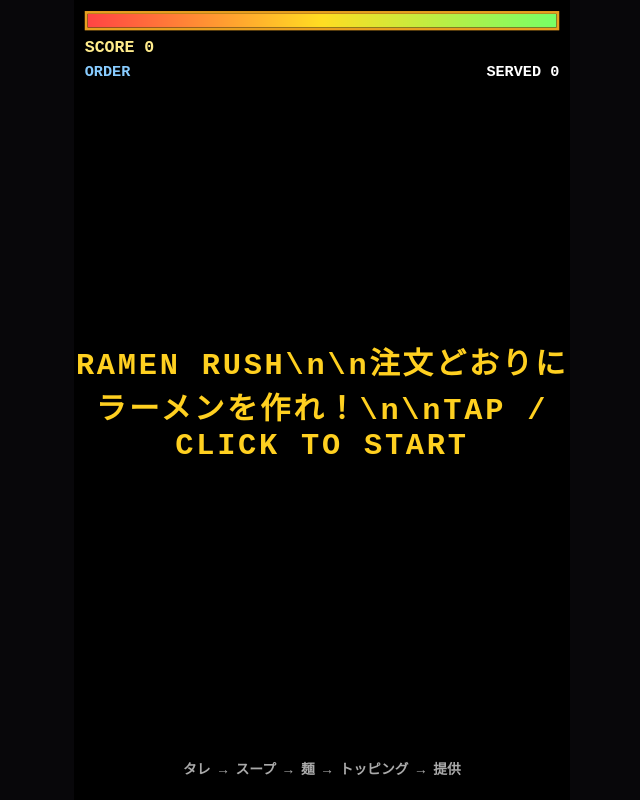
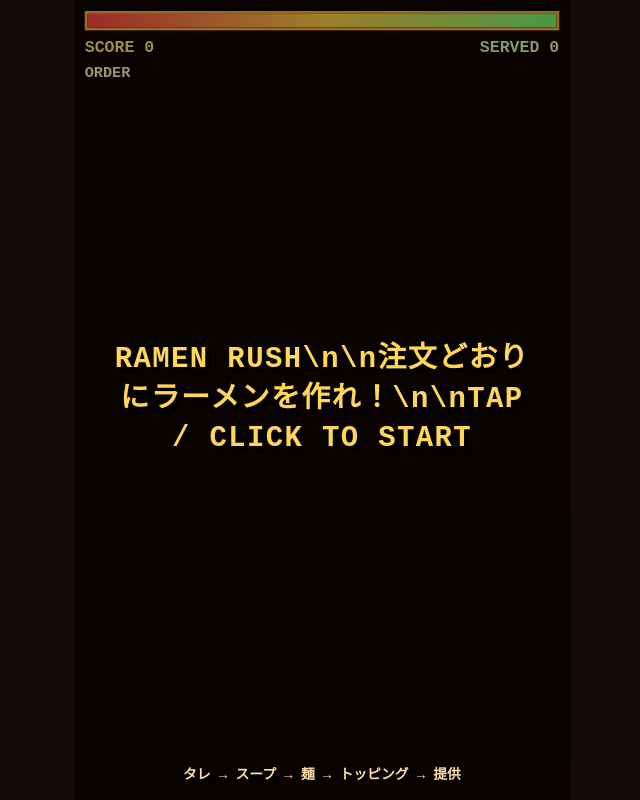
Before and after one commit to ochakuu8-sudo/2026-4-30, a website built with Vite: page index.html in a window 1280 px wide. Shown: the whole page, without its empty margins (318-958 px from the left). Built offline with nearby package versions, Linux system fonts and the light colour scheme.

Commit message:
Restyle UI for Ramen Rush

```diff
--- a/src/style.css
+++ b/src/style.css
@@ -1,13 +1,18 @@
 *,*::before,*::after{margin:0;padding:0;box-sizing:border-box}
-html,body{width:100%;height:100%;background:#08070a;display:flex;justify-content:center;align-items:center;overflow:hidden;touch-action:none;color:#fff;font-family:Arial Black,Arial,sans-serif}
-#wrap{position:relative;width:360px;height:580px;transform-origin:center}
+html,body{width:100%;height:100%;background:#140b08;display:flex;justify-content:center;align-items:center;overflow:hidden;touch-action:none;color:#fff;font-family:Arial Black,Arial,sans-serif}
+#wrap{position:relative;width:360px;height:580px;transform-origin:center;background:#21110b;overflow:hidden}
 canvas{display:block;width:360px;height:580px;image-rendering:pixelated}
 #overlay{position:absolute;inset:0;pointer-events:none;text-shadow:2px 2px 0 #000;font-family:monospace;font-weight:900}
-#life-wrap{position:absolute;top:8px;left:8px;right:8px;height:14px;background:#1a1208;border:2px solid #e8a020;box-shadow:2px 2px 0 #000;overflow:hidden}
-#life-fill{height:100%;width:100%;background:linear-gradient(90deg,#f44,#fd2,#7f6)}
+#life-wrap{position:absolute;top:8px;left:8px;right:8px;height:14px;background:#2a1408;border:2px solid #ffb23b;box-shadow:2px 2px 0 #000;overflow:hidden}
+#life-fill{height:100%;width:100%;background:linear-gradient(90deg,#ff4545,#ffd34a,#72ff76)}
 #score-display{position:absolute;top:28px;left:8px;color:#ffec8c;font-size:12px}
-#target-display{position:absolute;top:46px;left:8px;color:#8cf;font-size:11px}
-#destroy-display{position:absolute;top:46px;right:8px;color:#fff;font-size:11px;text-align:right}
-#title,#result{position:absolute;inset:0;display:none;align-items:center;justify-content:center;text-align:center;white-space:pre-line;font-size:22px;letter-spacing:2px;color:#ffd020;text-shadow:3px 3px 0 #000;pointer-events:none}
+#target-display{position:absolute;top:46px;left:8px;right:8px;color:#fff4c8;font-size:11px;line-height:1.35;white-space:pre-line}
+#destroy-display{position:absolute;top:28px;right:8px;color:#d9ffb8;font-size:12px;text-align:right}
+#title,#result{position:absolute;inset:0;display:none;align-items:center;justify-content:center;text-align:center;white-space:pre-line;font-size:21px;line-height:1.35;letter-spacing:1px;color:#ffd65a;text-shadow:3px 3px 0 #000;background:rgba(20,8,4,.42);pointer-events:none;padding:24px}
 #title.show,#result.show{display:flex}
-#sub{position:absolute;left:0;right:0;bottom:16px;text-align:center;font-size:10px;color:#aaa}
+#choices{position:absolute;left:8px;right:8px;bottom:34px;display:grid;grid-template-columns:1fr 1fr;gap:8px;pointer-events:auto}
+.choice{height:42px;border:2px solid #3b1c10;background:#fff0c8;color:#2b1309;box-shadow:3px 3px 0 #000;font-family:monospace;font-weight:900;font-size:13px;display:flex;align-items:center;justify-content:center;text-align:center;user-select:none;touch-action:manipulation}
+.choice:active{transform:translate(2px,2px);box-shadow:1px 1px 0 #000;background:#ffd87a}
+.choice.primary{background:#ffb43b;color:#210d05}
+.choice.disabled{opacity:.35;filter:grayscale(1)}
+#sub{position:absolute;left:0;right:0;bottom:12px;text-align:center;font-size:10px;color:#ffdca8;text-shadow:2px 2px 0 #000}
```
